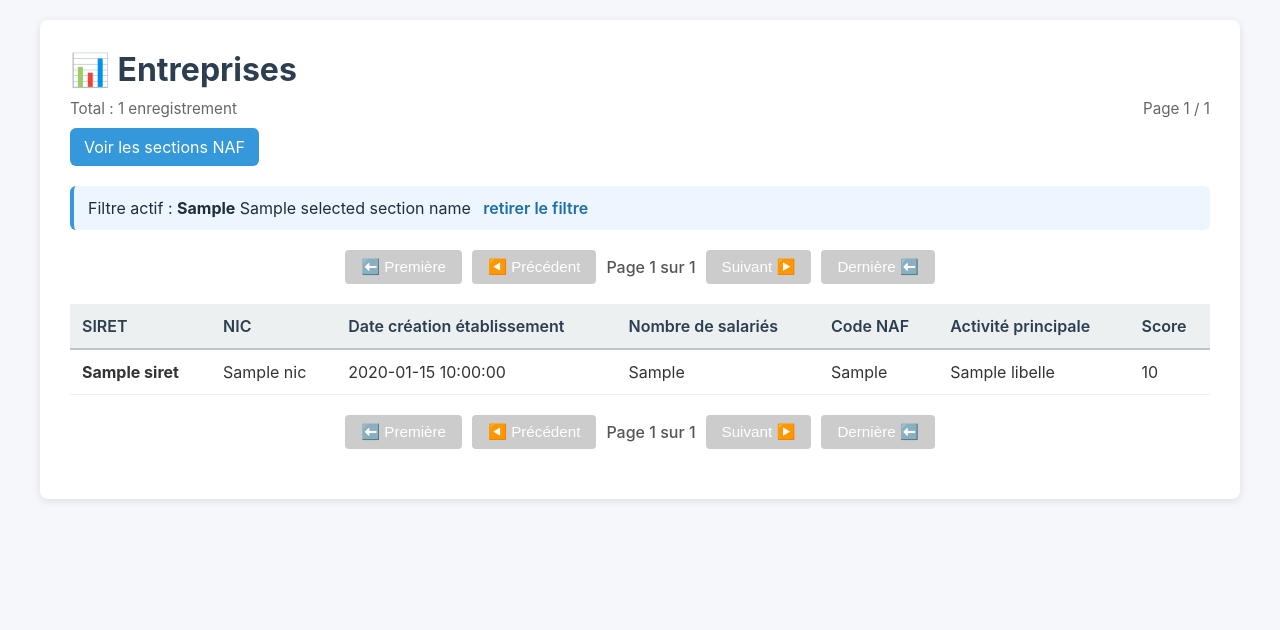
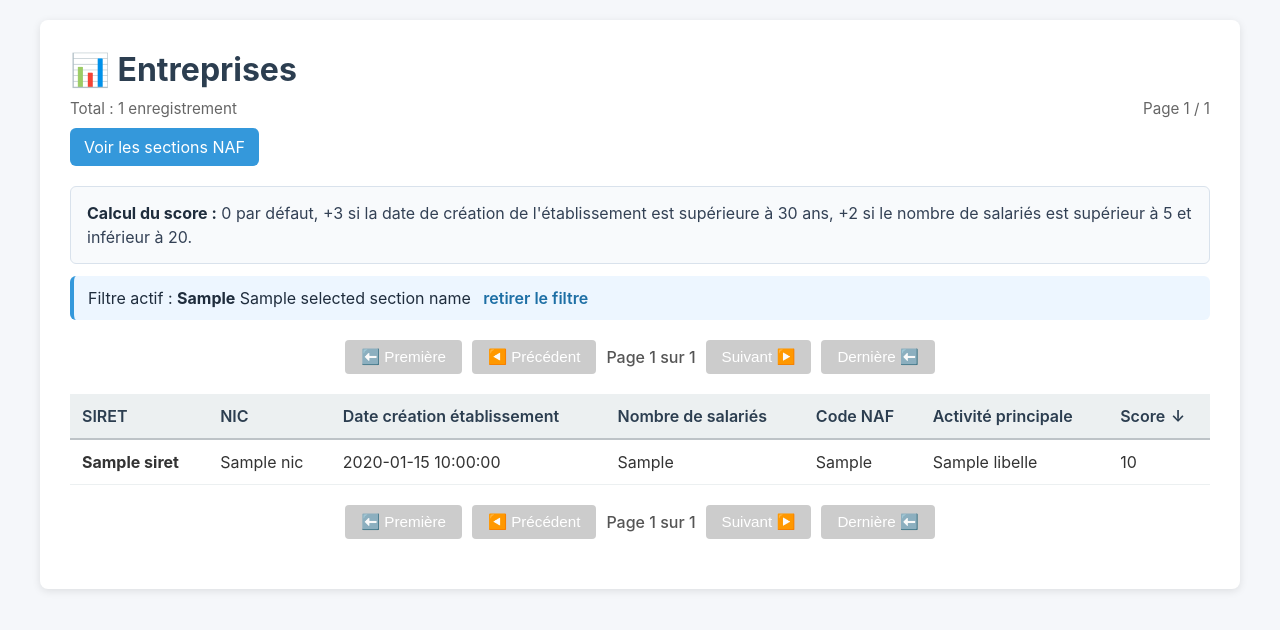
Before and after one commit to eloiseschmitt/companies_selling, a FastAPI app: template templates/index.html in a window 1280 px wide. Shown: the top 630 px of the page. Run offline with FastAPI, Linux system fonts and the light colour scheme; the template is opened without the code that fills it: most values are stand-ins (such as "Sample title", 1, 10 or a date in 2020).

Commit message:
le score est triale

```diff
--- a/main.py
+++ b/main.py
@@ -126,6 +126,34 @@ def build_section_filter_clause(section_code: str | None) -> tuple[str, list[str
     return " WHERE activitePrincipaleEtablissement LIKE ?", [f"{normalized_code}%"]
 
 
+def get_score_sort_direction(sort_score: str | None) -> str:
+    """Normalise la direction de tri du score."""
+    if sort_score == "asc":
+        return "ASC"
+    return "DESC"
+
+
+def get_company_score_sql() -> str:
+    """Retourne l'expression SQL du score métier."""
+    return """
+        (
+            CASE
+                WHEN dateCreationEtablissement IS NOT NULL
+                     AND dateCreationEtablissement != ''
+                     AND dateCreationEtablissement < date('now', '-30 years')
+                THEN 3
+                ELSE 0
+            END
+            +
+            CASE
+                WHEN trancheEffectifsEtablissement IN ('03', '11')
+                THEN 2
+                ELSE 0
+            END
+        )
+    """
+
+
 def company_is_older_than_30_years(creation_date: str | None) -> bool:
     """Retourne True si la date de création a plus de 30 ans."""
     if not creation_date:
@@ -164,10 +192,18 @@ def compute_company_score(company: dict) -> int:
 
 
 @app.get("/")
-def home(request: Request, page: int = 1, limit: int = 50, section: str | None = None):
+def home(
+    request: Request,
+    page: int = 1,
+    limit: int = 50,
+    section: str | None = None,
+    sort_score: str | None = None,
+):
     """Affiche la page HTML avec les données des entreprises."""
     conn = get_db_connection()
     where_clause, where_params = build_section_filter_clause(section)
+    score_sort_direction = get_score_sort_direction(sort_score)
+    score_sql = get_company_score_sql()
     total_count = conn.execute(
         f"SELECT COUNT(*) as count FROM companies{where_clause}",
         where_params,
@@ -177,12 +213,14 @@ def home(request: Request, page: int = 1, limit: int = 50, section: str | None =
     companies = conn.execute(
         f"""
         SELECT siret, nic, dateCreationEtablissement,
-               trancheEffectifsEtablissement, activitePrincipaleEtablissement
+               trancheEffectifsEtablissement, activitePrincipaleEtablissement,
+               {score_sql} AS score
         FROM companies
         {where_clause}
         ORDER BY SUBSTR(activitePrincipaleEtablissement, 1, 2),
                  SUBSTR(activitePrincipaleEtablissement, 1, 4),
                  activitePrincipaleEtablissement,
+                 score {score_sort_direction},
                  dateCreationEtablissement DESC,
                  siret
         LIMIT ? OFFSET ?
@@ -201,7 +239,6 @@ def home(request: Request, page: int = 1, limit: int = 50, section: str | None =
     companies_list = [
         {
             **dict(row),
-            "score": compute_company_score(dict(row)),
             "trancheEffectifsEtablissement": MAPPING_HEADCOUNT.get(
                 dict(row).get("trancheEffectifsEtablissement"),
                 dict(row).get("trancheEffectifsEtablissement"),
@@ -230,6 +267,8 @@ def home(request: Request, page: int = 1, limit: int = 50, section: str | None =
         "limit": limit,
         "selected_section": section,
         "selected_section_name": selected_section_name,
+        "sort_score": sort_score or "desc",
+        "next_sort_score": "asc" if (sort_score or "desc") == "desc" else "desc",
     }
 
     return templates.TemplateResponse(request, "index.html", context)
--- a/templates/index.html
+++ b/templates/index.html
@@ -62,6 +62,20 @@
             font-weight: 600;
             text-decoration: none;
             margin-left: 8px;
+        }
+
+        .score-info {
+            margin-top: 12px;
+            padding: 14px 16px;
+            background: #f8fafc;
+            border: 1px solid #d9e2ec;
+            border-radius: 6px;
+            color: #334155;
+            line-height: 1.5;
+        }
+
+        .score-info strong {
+            color: #1f2d3d;
         }
 
         .nav-link {
@@ -129,6 +143,18 @@
             font-weight: 600;
             border-bottom: 2px solid #bdc3c7;
             color: #2c3e50;
+        }
+
+        .sortable-link {
+            color: inherit;
+            text-decoration: none;
+            display: inline-flex;
+            align-items: center;
+            gap: 6px;
+        }
+
+        .sortable-link:hover {
+            text-decoration: underline;
         }
 
         td {
@@ -202,20 +228,26 @@
         </div>
 
         {% if companies %}
+        <div class="score-info">
+            <strong>Calcul du score :</strong>
+            0 par défaut, +3 si la date de création de l'établissement est supérieure à 30 ans,
+            +2 si le nombre de salariés est supérieur à 5 et inférieur à 20.
+        </div>
+
         {% if selected_section %}
         <div class="filter-info">
             Filtre actif :
             <strong>{{ selected_section }}</strong>
             {% if selected_section_name %}{{ selected_section_name }}{% endif %}
-            <a href="/">retirer le filtre</a>
+            <a href="/?sort_score={{ sort_score }}">retirer le filtre</a>
         </div>
         {% endif %}
 
         <div class="pagination">
             {% if page > 1 %}
-            <a href="/?page=1{% if selected_section %}&section={{ selected_section }}{% endif %}"><button>⬅️
+            <a href="/?page=1{% if selected_section %}&section={{ selected_section }}{% endif %}&sort_score={{ sort_score }}"><button>⬅️
                     Première</button></a>
-            <a href="/?page={{ page - 1 }}{% if selected_section %}&section={{ selected_section }}{% endif %}"><button>◀️
+            <a href="/?page={{ page - 1 }}{% if selected_section %}&section={{ selected_section }}{% endif %}&sort_score={{ sort_score }}"><button>◀️
                     Précédent</button></a>
             {% else %}
             <button disabled>⬅️ Première</button>
@@ -225,9 +257,9 @@
             <span>Page {{ page }} sur {{ total_pages }}</span>
 
             {% if page < total_pages %} <a
-                href="/?page={{ page + 1 }}{% if selected_section %}&section={{ selected_section }}{% endif %}">
+                href="/?page={{ page + 1 }}{% if selected_section %}&section={{ selected_section }}{% endif %}&sort_score={{ sort_score }}">
                 <button>Suivant ▶️</button></a>
-                <a href="/?page={{ total_pages }}{% if selected_section %}&section={{ selected_section }}{% endif %}"><button>Dernière
+                <a href="/?page={{ total_pages }}{% if selected_section %}&section={{ selected_section }}{% endif %}&sort_score={{ sort_score }}"><button>Dernière
                         ⬅️</button></a>
                 {% else %}
                 <button disabled>Suivant ▶️</button>
@@ -244,7 +276,13 @@
                     <th>Nombre de salariés</th>
                     <th>Code NAF</th>
                     <th>Activité principale</th>
-                    <th>Score</th>
+                    <th>
+                        <a class="sortable-link"
+                            href="/?page=1{% if selected_section %}&section={{ selected_section }}{% endif %}&sort_score={{ next_sort_score }}">
+                            <span>Score</span>
+                            <span>{% if sort_score == "asc" %}↑{% else %}↓{% endif %}</span>
+                        </a>
+                    </th>
                 </tr>
             </thead>
             <tbody>
@@ -275,9 +313,9 @@
 
         <div class="pagination">
             {% if page > 1 %}
-            <a href="/?page=1{% if selected_section %}&section={{ selected_section }}{% endif %}"><button>⬅️
+            <a href="/?page=1{% if selected_section %}&section={{ selected_section }}{% endif %}&sort_score={{ sort_score }}"><button>⬅️
                     Première</button></a>
-            <a href="/?page={{ page - 1 }}{% if selected_section %}&section={{ selected_section }}{% endif %}"><button>◀️
+            <a href="/?page={{ page - 1 }}{% if selected_section %}&section={{ selected_section }}{% endif %}&sort_score={{ sort_score }}"><button>◀️
                     Précédent</button></a>
             {% else %}
             <button disabled>⬅️ Première</button>
@@ -287,9 +325,9 @@
             <span>Page {{ page }} sur {{ total_pages }}</span>
 
             {% if page < total_pages %} <a
-                href="/?page={{ page + 1 }}{% if selected_section %}&section={{ selected_section }}{% endif %}">
+                href="/?page={{ page + 1 }}{% if selected_section %}&section={{ selected_section }}{% endif %}&sort_score={{ sort_score }}">
                 <button>Suivant ▶️</button></a>
-                <a href="/?page={{ total_pages }}{% if selected_section %}&section={{ selected_section }}{% endif %}"><button>Dernière
+                <a href="/?page={{ total_pages }}{% if selected_section %}&section={{ selected_section }}{% endif %}&sort_score={{ sort_score }}"><button>Dernière
                         ⬅️</button></a>
                 {% else %}
                 <button disabled>Suivant ▶️</button>
```
